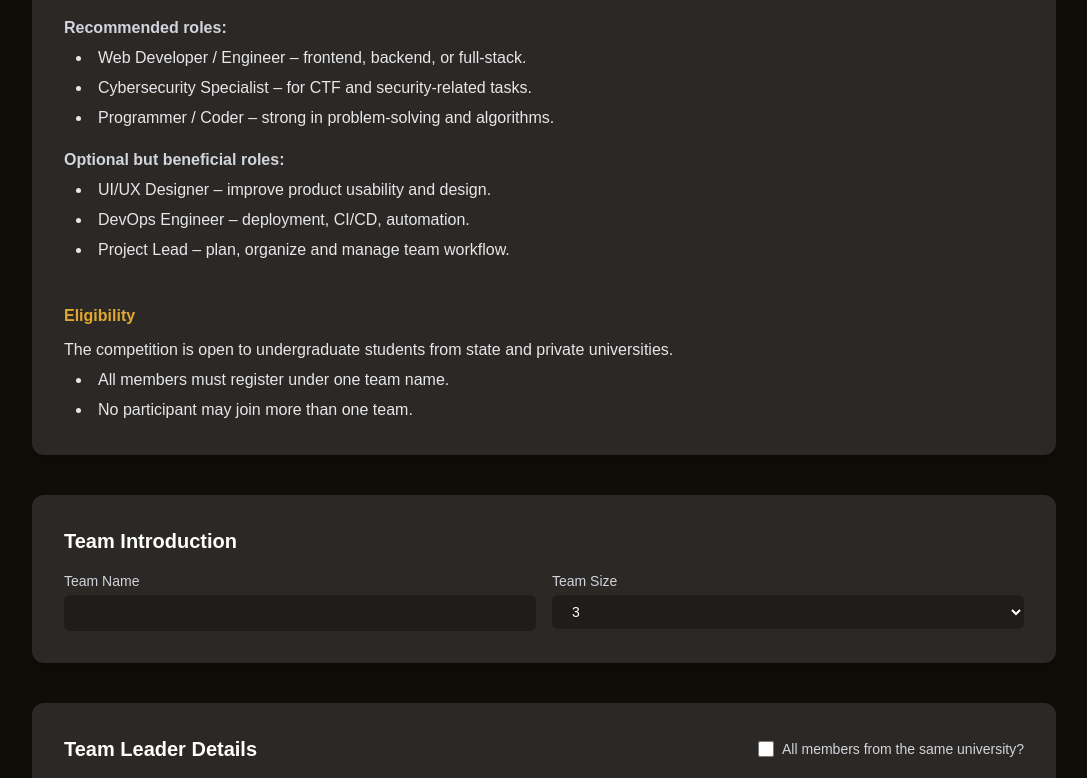
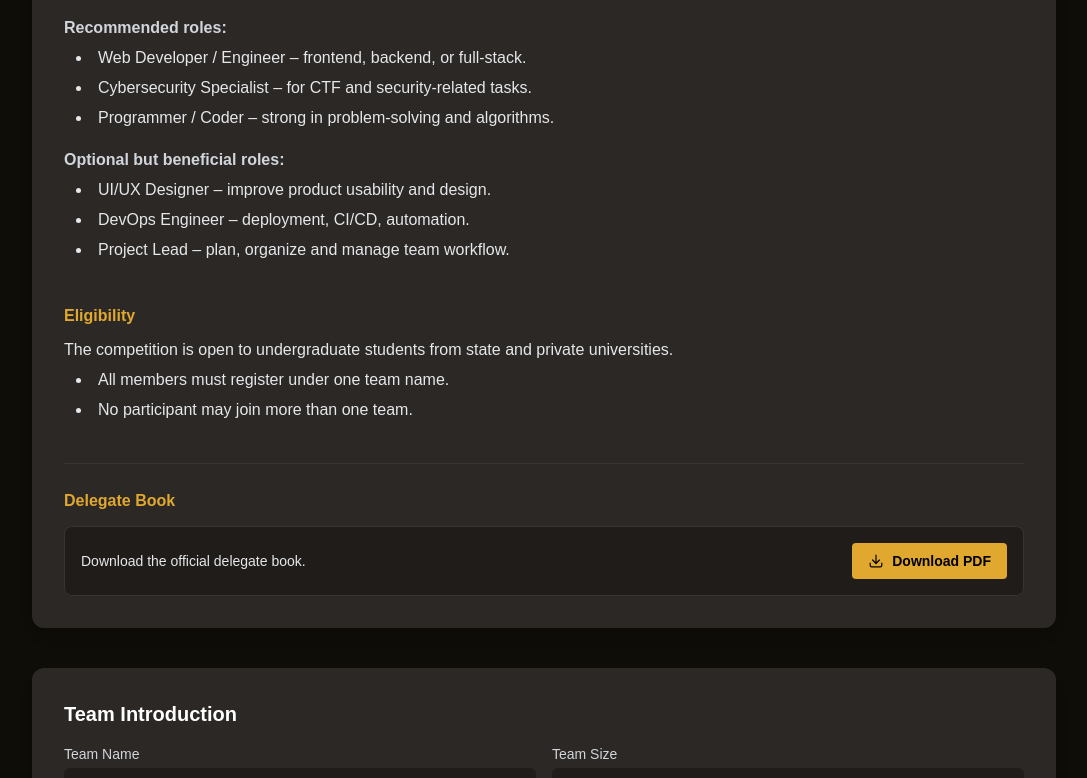
Before and after one commit to CSSL-GenZ-Chapter-UCSC/Genzipher-Web, a Next.js app: page /register in a window 1280 px wide. Shown: the part 437-1215 px from the top of the page, without its empty margins (96-1183 px from the left). Built offline with nearby package versions, Linux system fonts and the light colour scheme; a web font is replaced by a local one.

Commit message:
feat: added the delegate book donwload link to registration page

```diff
--- a/src/components/register.tsx
+++ b/src/components/register.tsx
@@ -531,6 +531,37 @@ export default function Register() {
               <li>No participant may join more than one team.</li>
             </ul>
           </div>
+
+          {/* Delegate Book Download */}
+          <div className="pt-6 mt-6 border-t border-[#3b332d]">
+            <h3 className="text-[#e0a82e] font-semibold mb-3">
+              Delegate Book
+            </h3>
+            <div className="bg-[#1f1c19] rounded-lg p-4 flex flex-col md:flex-row items-start md:items-center justify-between gap-4 border border-[#3b332d]">
+              <div>
+                <p className="text-gray-200 text-sm">
+                  Download the official delegate book.
+                </p>
+              </div>
+              <a
+                href="https://drive.google.com/file/d/19XwjpCQaAi4G4PWgL-lIYiCU0QIKjfZE/view?usp=sharing"
+                target="_blank"
+                rel="noopener noreferrer"
+                className="shrink-0 inline-flex items-center gap-2 bg-[#e0a82e] text-black px-4 py-2 rounded font-semibold text-sm hover:bg-[#f2c14e] transition-colors"
+              >
+                <svg
+                  xmlns="http://www.w3.org/2000/svg"
+                  viewBox="0 0 20 20"
+                  fill="currentColor"
+                  className="w-4 h-4"
+                >
+                  <path d="M10.75 2.75a.75.75 0 0 0-1.5 0v8.614L6.295 8.235a.75.75 0 1 0-1.09 1.03l4.25 4.5a.75.75 0 0 0 1.09 0l4.25-4.5a.75.75 0 0 0-1.09-1.03l-2.955 3.129V2.75Z" />
+                  <path d="M3.5 12.75a.75.75 0 0 0-1.5 0v2.5A2.75 2.75 0 0 0 4.75 18h10.5A2.75 2.75 0 0 0 18 15.25v-2.5a.75.75 0 0 0-1.5 0v2.5c0 .69-.56 1.25-1.25 1.25H4.75c-.69 0-1.25-.56-1.25-1.25v-2.5Z" />
+                </svg>
+                Download PDF
+              </a>
+            </div>
+          </div>
         </div>
       </section>
 
```
